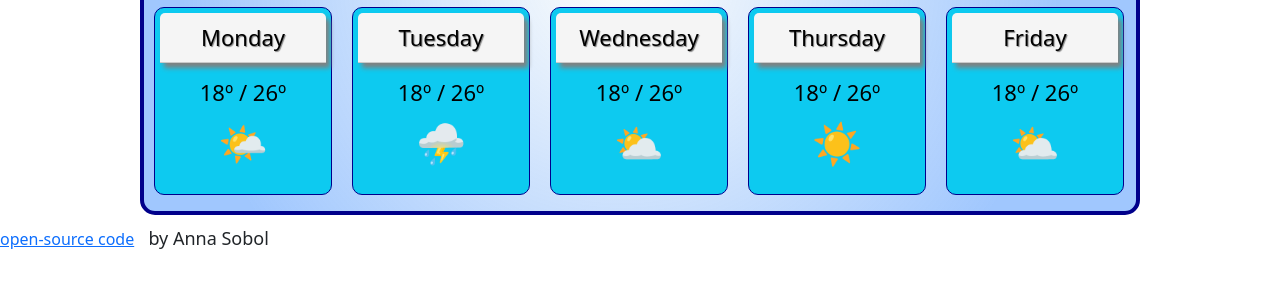
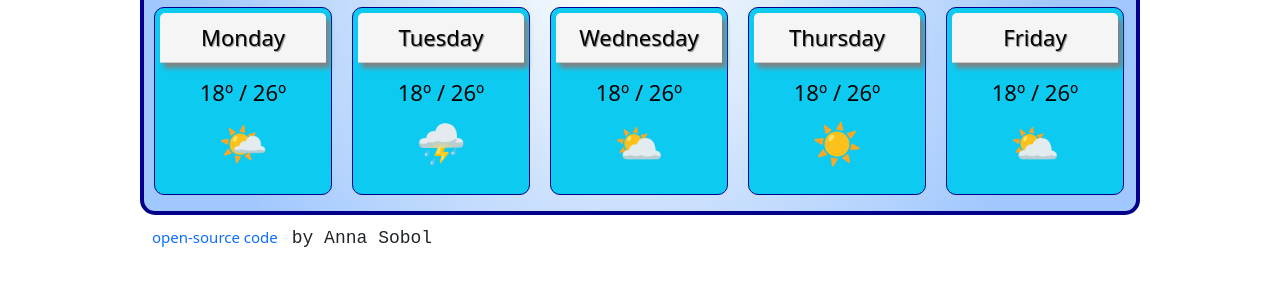
Before and after one commit to AnnSobol/my-first-Weatherapp, a plain HTML site: page index.html in a window 1280 px wide. Shown: the part 280-568 px from the top of the page. Drawn offline with nearby package versions, Linux system fonts and the light colour scheme.

Commit message:
Added css to source-code link

```diff
--- a/src/styles.css
+++ b/src/styles.css
@@ -251,3 +251,15 @@ img {
 #location:active {
   top: 1px;
 }
+.source-code {
+  max-width: 1000px;
+  margin: 0 auto;
+  font-size: 15px;
+}
+.my-name {
+  font-family: monospace;
+}
+
+.github {
+  text-decoration: none;
+}
```
